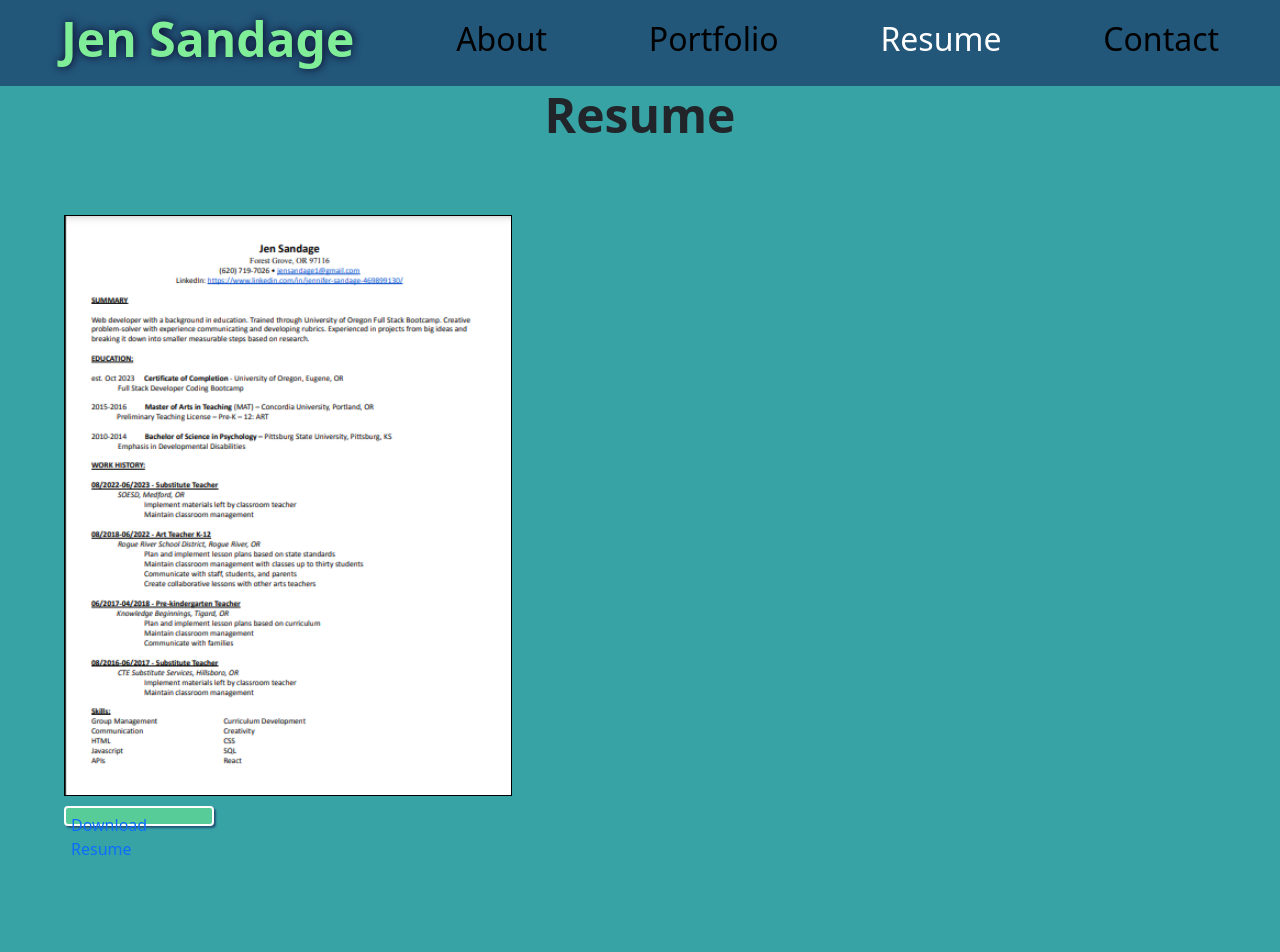
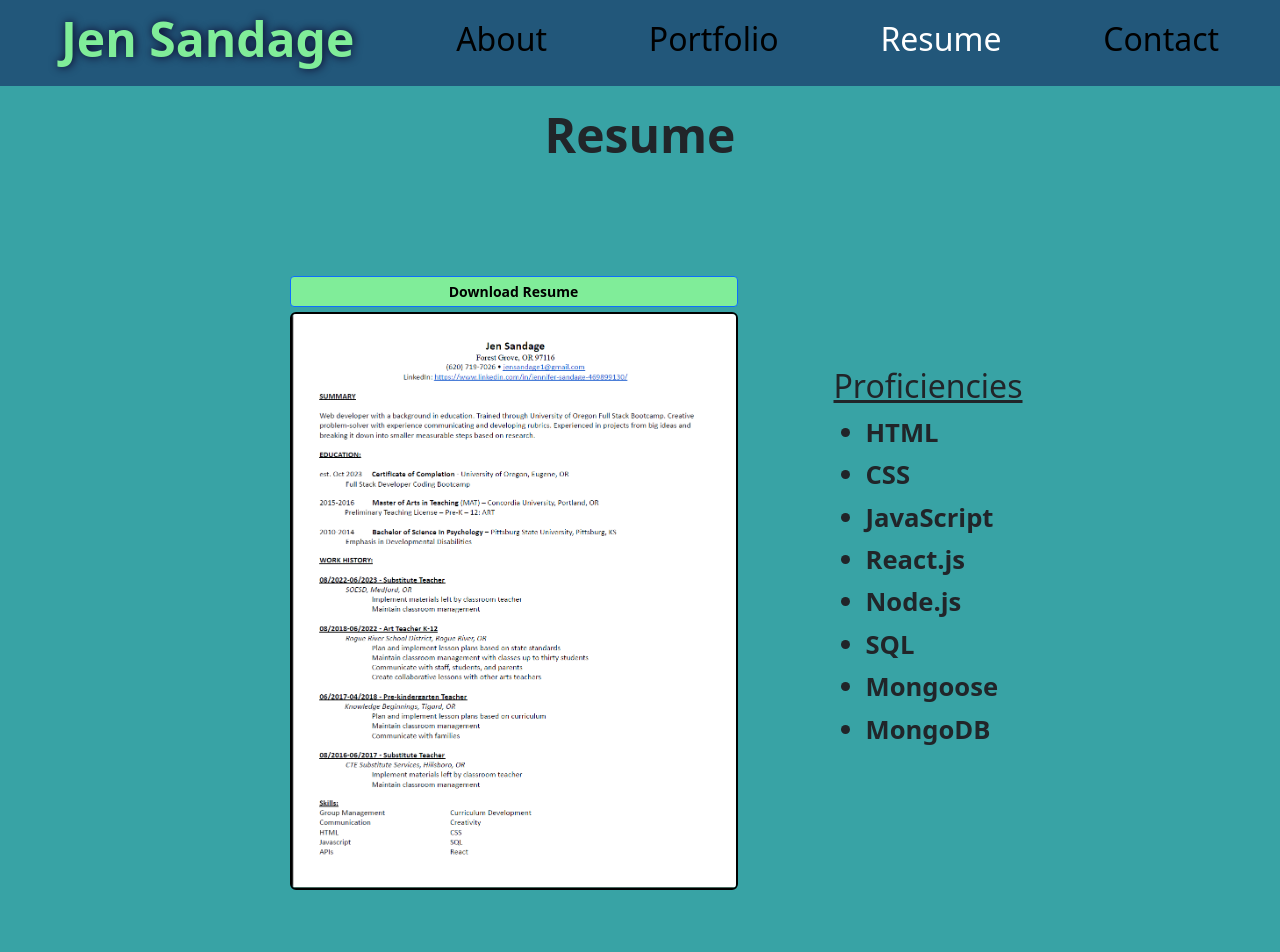
Before and after one commit to jensandage1/React-Portfolio, a React (Create React App) app in the folder portfolio/: page /resume in a window 1280 px wide. Shown: the top 952 px of the page. Built offline with nearby package versions, Linux system fonts and the light colour scheme.

Commit message:
resume page done

```diff
--- a/portfolio/src/components/Contact.js
+++ b/portfolio/src/components/Contact.js
@@ -10,6 +10,3 @@ export default function Contact(){
         </div>
     );
 }
-
-//add contact form that had fields for name email (with validation and error if invalid) and a message
-//form will say all fields are required.
--- a/portfolio/src/components/Resume.js
+++ b/portfolio/src/components/Resume.js
@@ -9,8 +9,8 @@ export default function Resume(){
             <h1 className="resume-title">Resume</h1>
         <div className="resume-body">
             <div className="resume-card">
+            <a className="download btn btn-primary btn-sm" href={resumePdf} download> Download Resume</a>
                 <img id="resume-pdf" src={resume} alt="resume" />
-                <a className="download" href={resumePdf} download> Download Resume</a>
             </div>
             <div className="prof-card">
                 <h2 className="proficiencies">Proficiencies</h2>
@@ -18,7 +18,7 @@ export default function Resume(){
                     <li>HTML</li>
                     <li>CSS</li>
                     <li>JavaScript</li>
-                    <li>React</li>
+                    <li>React.js</li>
                     <li>Node.js</li>
                     <li>SQL</li>
                     <li>Mongoose</li>
@@ -29,7 +29,3 @@ export default function Resume(){
         </div>
     );
 }
-
-//link to downloadable resume
-//image of resume?
-//list of proficiencies
--- a/portfolio/src/styles/Resume.css
+++ b/portfolio/src/styles/Resume.css
@@ -1,21 +1,26 @@
 .resume-body {
     min-height: 100vh;
     display: flex;
-    flex-direction: column;
+    flex-direction: row;
     justify-content: center;
+    margin: space-between;
 }
 
 .resume-title {
-    background-color: #38A3A5;
+    background-color: #38A3a5;
     display: flex;
     justify-content: center;
+    margin: 20px;
 }
 
 .prof-card {
     display: flex;
+    flex-direction: column;
     justify-content: center;
-    flex-direction: column;
-    padding: 4rem;
+    padding: 2rem;
+
+    margin-bottom: 30px;
+
 }
 
 .proficiencies {
@@ -39,7 +44,8 @@ li {
 }
 
 #resume-pdf {
-    border: solid 1px black;
+    border: solid black 2px;
+    border-radius: 6px;
     width: 35vw;
     height: auto;
     min-width: 300px;
@@ -47,13 +53,6 @@ li {
 }
 
 .download {
-    padding: 5px;
-    border: solid 2px #ffffff;
-    background-color: #57CC99;
-    border-radius: 4px;
-    box-shadow: 2px 2px 2px #22577A;
-    height: 20px;
-    width: 150px;
-    display:flex;
-    justify-content: center;
+    width: 35vw;
+    margin-bottom: 5px;
 }
```
Also changed, not shown: portfolio/src/utils/images/resume.png.
